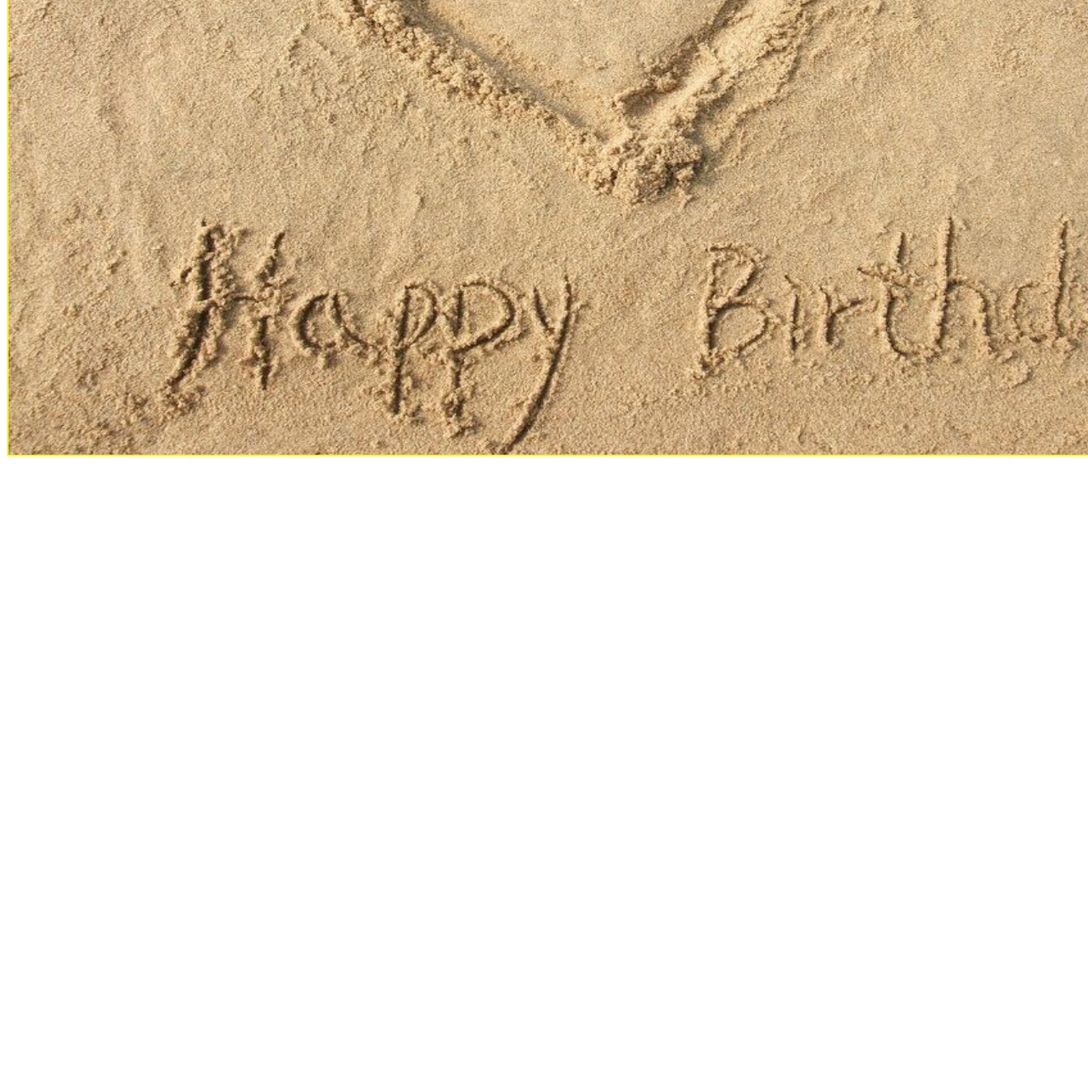
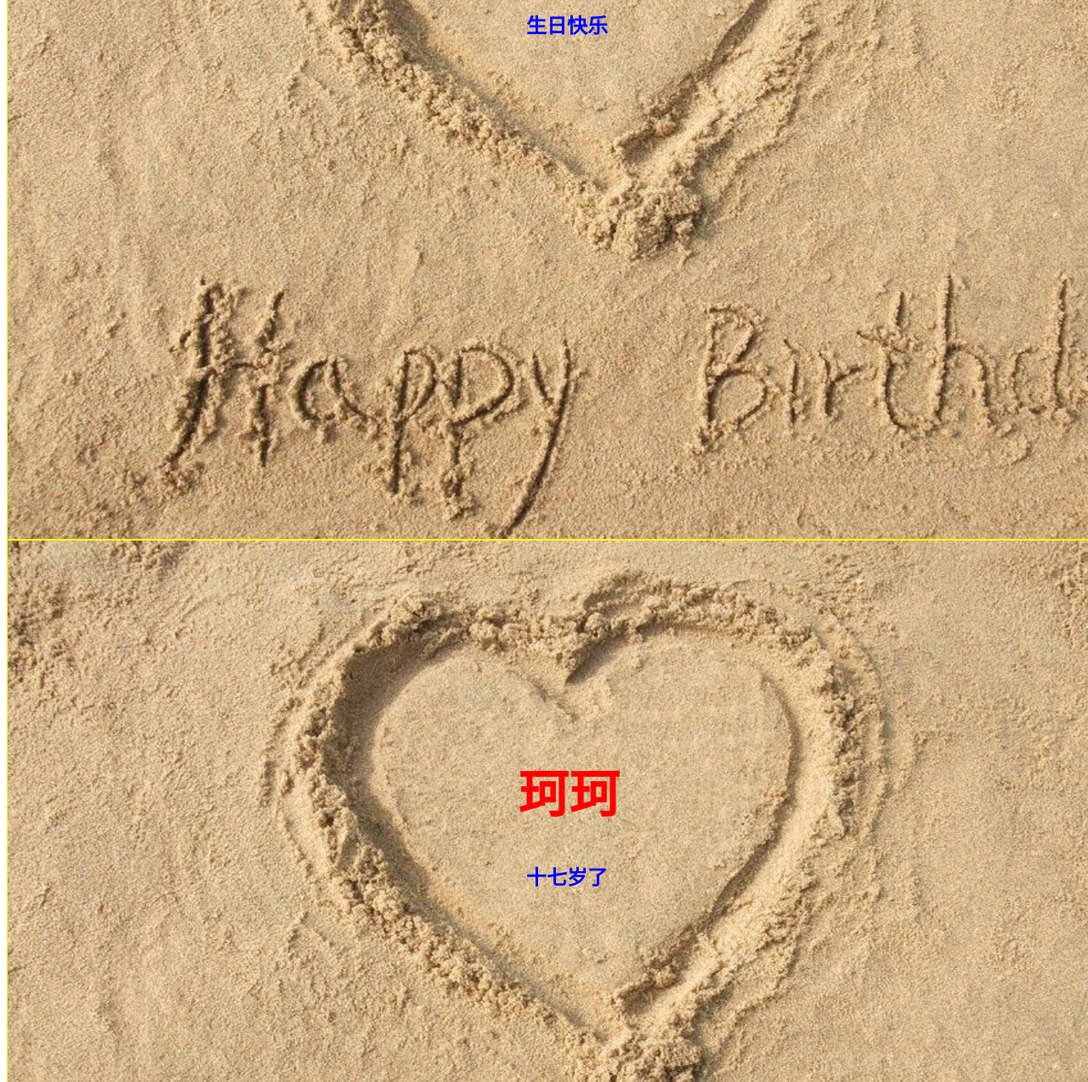
Before and after one commit to Firsun-weii/WeiWei-Technology, a plain HTML site: page keke/index.html in a window 1280 px wide. Shown: the part 375-1648 px from the top of the page at 85% size. Before the commit the page ends 920 px from the top, so only its background shows below. Drawn offline with Linux system fonts and the light colour scheme.

Commit message:
孙云梦

```diff
--- a/keke/css/style.css
+++ b/keke/css/style.css
@@ -1,14 +1,14 @@
 .head{
 	width: 1500px;
-	height: 900px;
-	border: 2px yellow solid;
+	height: 1000px;
+	border: 1px yellow solid;
 	background-image: url(../images/4.jpg);
-	background-size: 1500px 900px;
+	background-size: 1500px 1000px;
 }
 
 h1{
 	margin-left: 600px;
-	margin-top: 200px;
+	margin-top: 250px;
 	font-size: 60px;
 	font-family: '华文彩云';
 	color: red;
--- a/keke/index.html
+++ b/keke/index.html
@@ -11,5 +11,10 @@
 	<h2>生日快乐</h2>
 	<!-- <img src="images/hudie0.jpg"> -->
 </div>
+<div class="head">
+	<h1>珂珂</h1>
+	<h2>十七岁了</h2>
+	<!-- <img src="images/hudie0.jpg"> -->
+</div>
 </body>
 </html>
```
Also changed, not shown: keke/index1.html (added).
